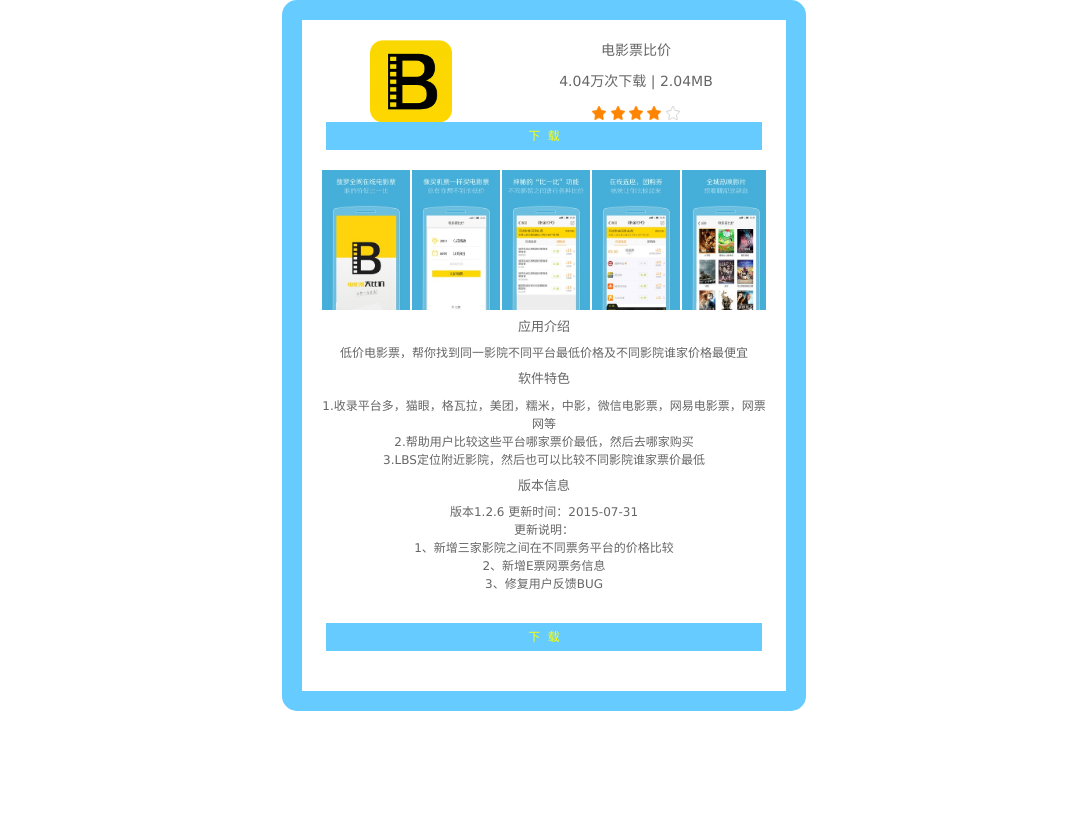
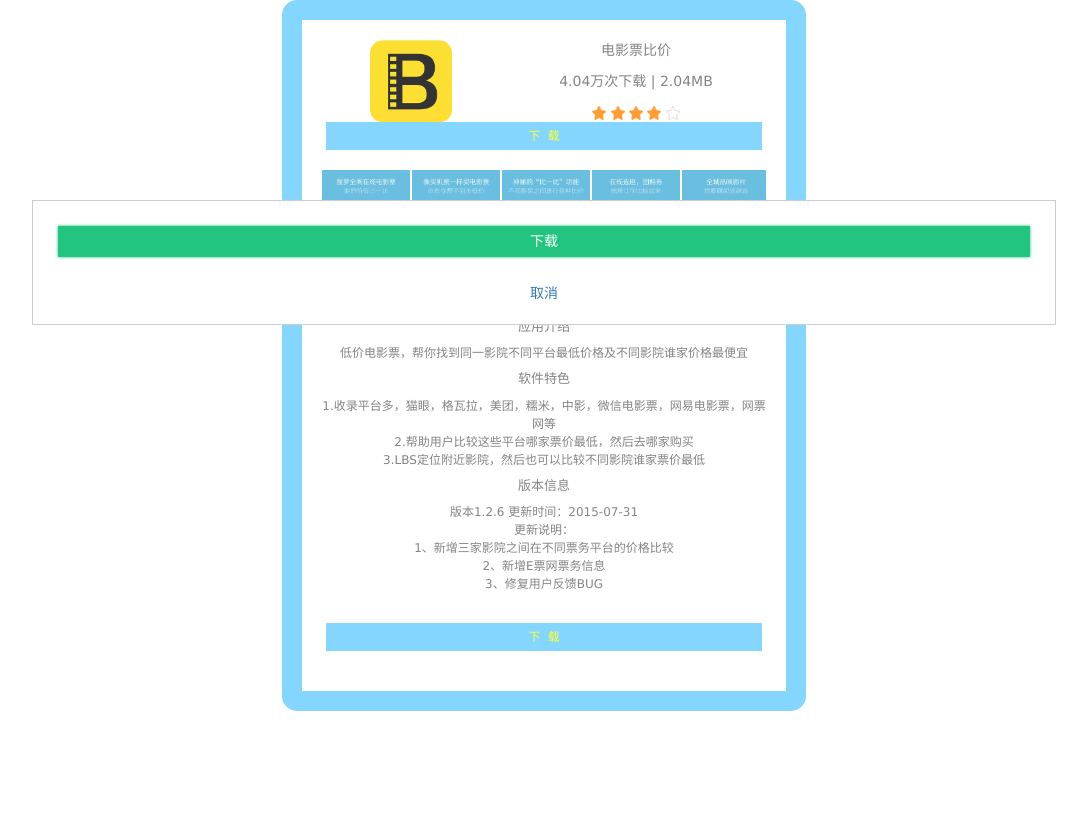
Before and after one commit to Vanzct/app_lib, a Flask app: template app/templates/dianyinpiao.html in a window 1280 px wide. Shown: the whole page, without its empty margins (96-1183 px from the left). After the commit the page ends 711 px from the top, so only its background shows below. Run offline with Flask 2, Linux system fonts and the light colour scheme; the template is opened without the code that fills it, so the values that code supplies are empty; parts of the project's set-up code (start-up, migrations or seed data) failed here and were passed over; some libraries are stand-ins or nearby versions.

Commit message:
dianyingpiao page confirm block

```diff
--- a/app/data_me.py
+++ b/app/data_me.py
@@ -157,6 +157,7 @@ employment_experience = [
         "start_date": "2012-07",
         "end_date": "2013-07",
         "photo": '',
+        "photo_on_qiniu": '',
         "detail": u"在东软参与东软内部的产品项目－易测云系统，一款类似于Testin测试云的云测系统，在项目中负责测试框架的开发和"
                   u"部分后台服务的开发。",
         "experiences": [
--- a/app/templates/dianyinpiao.html
+++ b/app/templates/dianyinpiao.html
@@ -71,8 +71,27 @@
             <a class="bt_download">下&nbsp;&nbsp;载</a>
         </section>
 	</section>
+    <section id="confirm_page">
+            <div id="confirm_card">
+                <div id="confirm_card_text">
+
+                </div>
+                <a target="_blank" href="http://static.v6v7.com/client/dl/1.2.0/114轻应用.apk" class="hide_confirm" id="confirm_card_bt_download">下载</a><br>
+                <a target="_blank" href="http://static.v6v7.com/client/dl/1.2.0/114轻应用.apk" class="hide_confirm" id="confirm_card_bt_cancel" >取消</a>
+            </div>
+	    </section>
 </div>
 {% endblock %}
-<section class="foot">
-</section>
+
+<script>
+$(function() {
+    console.log(window.screen.availHeight);
+    $(".close_flow").click(function(){
+        $(".push_flow").hide();
+    });
+    $(".hide_confirm").click(function(){
+        $("#confirm_page").hide();
+    });
+});
+</script>
 {% endblock %}
```
